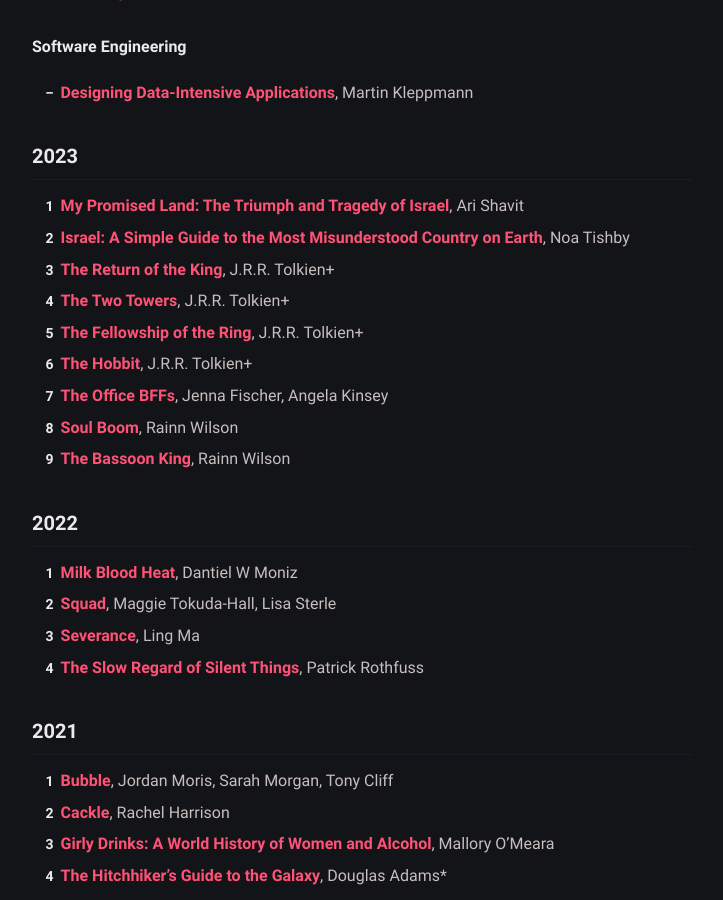
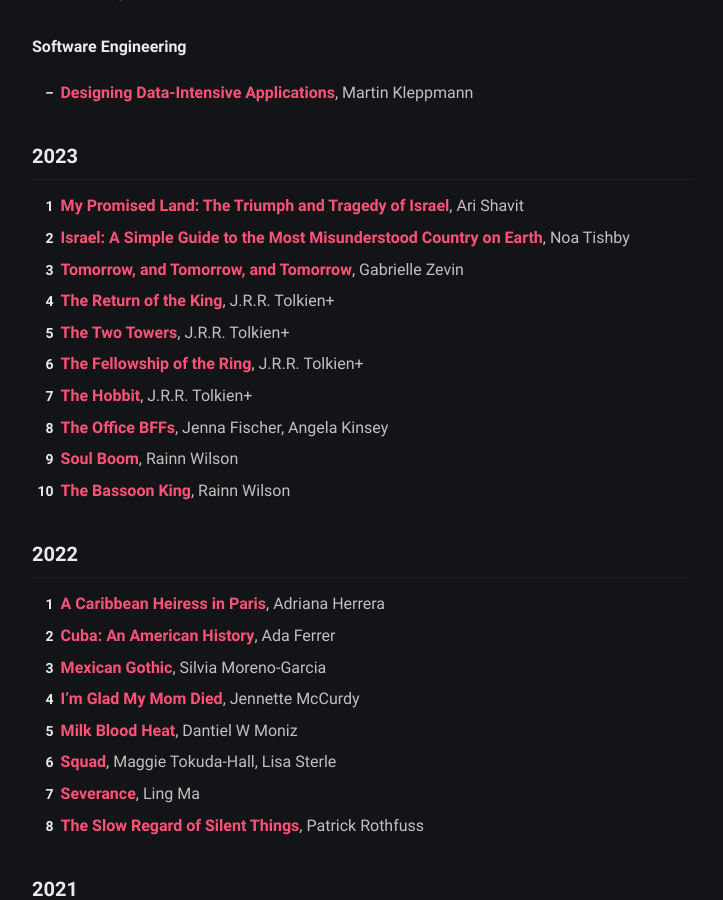
Before and after one commit to jorgegonzalez/blog, a Jekyll site: the page built from reading-list.md, in a window 1280 px wide and 900 px high, scrolled down 716 px. Shown: the whole window, without its empty margins (278-1001 px from the left). Built offline with Jekyll 4.4.1, drawn with Linux system fonts in a browser that asks for light colours.

Commit message:
more links

```diff
--- a/reading-list.md
+++ b/reading-list.md
@@ -28,6 +28,7 @@
 
 1. **[My Promised Land: The Triumph and Tragedy of Israel](https://bookshop.org/a/22449/9780385521710)**, Ari Shavit
 1. **[Israel: A Simple Guide to the Most Misunderstood Country on Earth](https://bookshop.org/a/22449/9781982144937)**, Noa Tishby
+1. **[Tomorrow, and Tomorrow, and Tomorrow](https://bookshop.org/a/22449/9780593321201)**, Gabrielle Zevin
 1. **[The Return of the King](https://bookshop.org/a/22449/9780547928197)**, J.R.R. Tolkien\+
 1. **[The Two Towers](https://bookshop.org/a/22449/9780547928203)**, J.R.R. Tolkien\+
 1. **[The Fellowship of the Ring](https://bookshop.org/a/22449/9780547928210)**, J.R.R. Tolkien\+
@@ -38,6 +39,10 @@
 
 ### 2022
 
+1. **[A Caribbean Heiress in Paris](https://bookshop.org/a/22449/9781335639844)**, Adriana Herrera
+1. **[Cuba: An American History](https://bookshop.org/a/22449/9781501154560)**, Ada Ferrer
+1. **[Mexican Gothic](https://bookshop.org/a/22449/9780525620785)**, Silvia Moreno-Garcia
+1. **[I'm Glad My Mom Died](https://bookshop.org/a/22449/9781982185824)**, Jennette McCurdy
 1. **[Milk Blood Heat](https://bookshop.org/books/milk-blood-heat/9780802158154)**, Dantiel W Moniz
 1. **[Squad](https://bookshop.org/books/squad-9780062943156/9780062943149)**, Maggie Tokuda-Hall, Lisa Sterle
 1. **[Severance](https://bookshop.org/books/severance-9781250214997/9781250214997)**, Ling Ma
```
